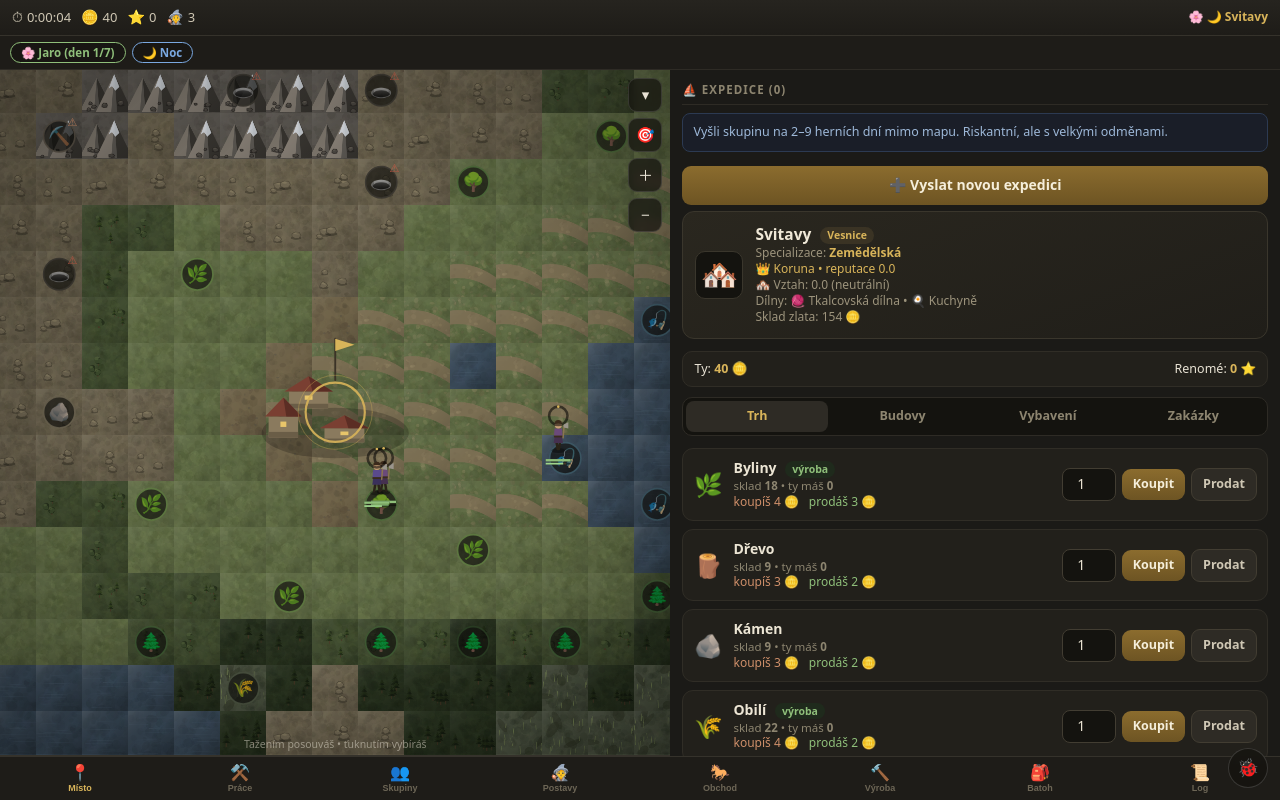
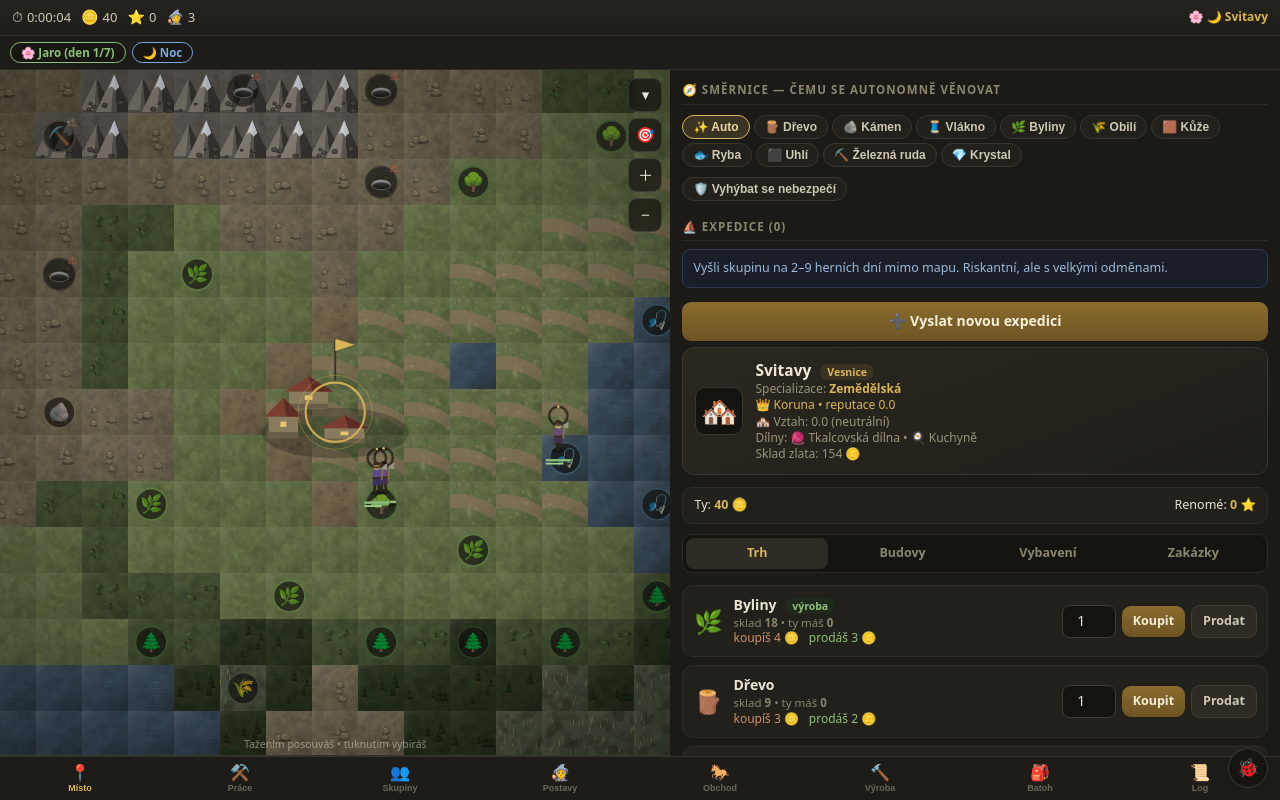
Before and after one commit to ssevcikm-spec/idle-realms, a plain HTML site: page index.html in a window 1280 px wide. Drawn offline with Linux system fonts and the light colour scheme; animation ran at ten frames a second.

Commit message:
feat: směrnice pro autonomii (prioritní materiál, bezpečnost)

```diff
--- a/css/style.css
+++ b/css/style.css
@@ -79,6 +79,16 @@ body {
   flex: 1; overflow-y: auto; -webkit-overflow-scrolling: touch;
   padding: 12px 12px 22px; background: #1b1a17;
 }
+/* Směrnice (directives) */
+.directives { margin-bottom: 2px; }
+.dir-chip {
+  display: inline-flex; align-items: center; gap: 4px;
+  border: 1px solid #3a362c; border-radius: 999px;
+  padding: 4px 10px; margin: 2px 4px 2px 0; font-size: 12px; font-weight: 600;
+  background: #22201b; color: #cfc7b4; cursor: pointer;
+}
+.dir-chip.active { background: #3a3324; border-color: #d8b45a; color: #e8d9a0; }
+.dir-row { margin-top: 6px; }
 /* Sbalený panel — mapa zabere zbylou plochu */
 #app.panel-collapsed #panel { display: none; }
 #app.panel-collapsed #world-wrap { flex: 1 1 auto; height: auto; min-height: 0; }
--- a/js/core/state.js
+++ b/js/core/state.js
@@ -23,6 +23,7 @@
       family: { children: [] },
       politics: { factions: {}, lastCheck: 0 },
       dynasty: { generations: 1, names: [], totalBirths: 0, totalDeaths: 0 },
+      directives: { focusMaterial: null, avoidDanger: false },
       pendingStory: null,
       selected: null,
       camera: { x: 7, y: 22, zoom: 1.0 },
@@ -89,6 +90,7 @@
     save.family = save.family || { children: [] };
     save.politics = save.politics || { factions: {}, lastCheck: 0 };
     save.dynasty = save.dynasty || { generations: 1, names: [], totalBirths: 0, totalDeaths: 0 };
+    save.directives = save.directives || { focusMaterial: null, avoidDanger: false };
     save.pendingStory = null;
     save.stats = save.stats || {};
     ['totalWork','tasksDone','goldEarned','goldSpent','injuries','masterworks','combatsWon','combatsLost',
--- a/js/main.js
+++ b/js/main.js
@@ -72,6 +72,7 @@
     s.family = s.family || { children: [] };
     s.politics = s.politics || { factions: {}, lastCheck: 0 };
     s.dynasty = s.dynasty || { generations: 1, names: [], totalBirths: 0, totalDeaths: 0 };
+    s.directives = s.directives || { focusMaterial: null, avoidDanger: false };
     s.expeditions = s.expeditions || [];
     s.masterworks = s.masterworks || [];
     s.dayTime = s.dayTime || 0;
--- a/js/systems/autonomy.js
+++ b/js/systems/autonomy.js
@@ -63,6 +63,7 @@
 
   function pickActivity(unit) {
     const cands = [];
+    const dir = G.state.directives || {};
     const prof = G.professionOf ? G.professionOf(unit) : null;
     for (const aid in G.ACTIVITIES) {
       const a = G.ACTIVITIES[aid];
@@ -75,6 +76,7 @@
         if (power < danger * 18) continue;
       }
       if (danger === 3) continue;
+      if (dir.avoidDanger && danger >= 2) continue;
       const dist = Math.hypot(node.x - unit.pos.x, node.y - unit.pos.y);
       const lvl = G.unitSkill(unit, a.skill);
       let w = (1 + lvl*lvl*0.12) / (1 + dist*0.07);
@@ -84,6 +86,8 @@
       if (prof && prof.bonus && prof.bonus[a.skill]) w *= 1.5;
       // časový bonus
       if (G.timeWorkMod) w *= G.timeWorkMod(a.skill);
+      // směrnice: prioritní materiál
+      if (dir.focusMaterial && a.output && a.output.some(o => o.material === dir.focusMaterial)) w *= 8;
       cands.push({ act: a, node, w });
     }
     if (!cands.length) return null;
@@ -101,6 +105,13 @@
     return true;
   }
   G.pickActivity = pickActivity;
+  G.setDirective = function (key, value) {
+    if (!G.state.directives) G.state.directives = { focusMaterial: null, avoidDanger: false };
+    G.state.directives[key] = value;
+  };
+  G.getDirective = function (key) {
+    return (G.state.directives || {})[key];
+  };
 
   const REST_THRESHOLD = 20;
   const REGEN_BASE = 1.2, DRAIN_BASE = 0.35;
--- a/js/ui/panels.js
+++ b/js/ui/panels.js
@@ -21,9 +21,26 @@
 
   /* ===================== MÍSTO ===================== */
 
+  function renderDirectives() {
+    const dir = G.state.directives || { focusMaterial: null, avoidDanger: false };
+    const mats = ['wood','stone','fiber','herb','grain','hide','fish','coal','iron_ore','crystal'];
+    const chips = mats.map(m => {
+      const active = dir.focusMaterial === m ? ' active' : '';
+      const def = G.MATERIALS[m];
+      return `<button class="dir-chip${active}" data-action="set-directive-focus" data-material="${m}">${def.icon} ${esc(def.name)}</button>`;
+    }).join('');
+    const autoActive = dir.focusMaterial ? '' : ' active';
+    const dangerActive = dir.avoidDanger ? ' active' : '';
+    return `<div class="directives">
+      <div class="panel-title">🧭 Směrnice — čemu se autonomně věnovat</div>
+      <button class="dir-chip${autoActive}" data-action="set-directive-focus" data-material="">✨ Auto</button>${chips}
+      <div class="dir-row"><button class="dir-chip${dangerActive}" data-action="toggle-directive-danger">🛡️ Vyhýbat se nebezpečí</button></div>
+    </div>`;
+  }
+
   G.panelPlace = function () {
     const sel = G.state.selected;
-    let html = renderExpeditions();
+    let html = renderDirectives() + renderExpeditions();
     if (!sel) { html += panelNoSelection(); return html; }
     if (sel.type === 'node') return html + panelNode(sel.id);
     if (sel.type === 'settlement') return html + G.panelTrade(sel.id);
--- a/js/ui/ui.js
+++ b/js/ui/ui.js
@@ -305,6 +305,8 @@
       case 'support-candidate': return doSupportCandidate(ds);
       case 'confirm-expedition': return doConfirmExpedition();
       case 'confirm-prestige': return doConfirmPrestige();
+      case 'set-directive-focus': return doSetDirectiveFocus(ds.material || null);
+      case 'toggle-directive-danger': return doToggleDirectiveDanger();
     }
   }
 
@@ -324,6 +326,14 @@
     }
   }
 
+  function doSetDirectiveFocus(material) {
+    if (G.setDirective) G.setDirective('focusMaterial', material || null);
+    render();
+  }
+  function doToggleDirectiveDanger() {
+    if (G.setDirective) G.setDirective('avoidDanger', !(G.getDirective && G.getDirective('avoidDanger')));
+    render();
+  }
   function doStartTask(activityId, nodeId) {
     const act = G.ACTIVITIES[activityId]; if (!act) return;
     const idle = G.state.units.filter(u =>
```
